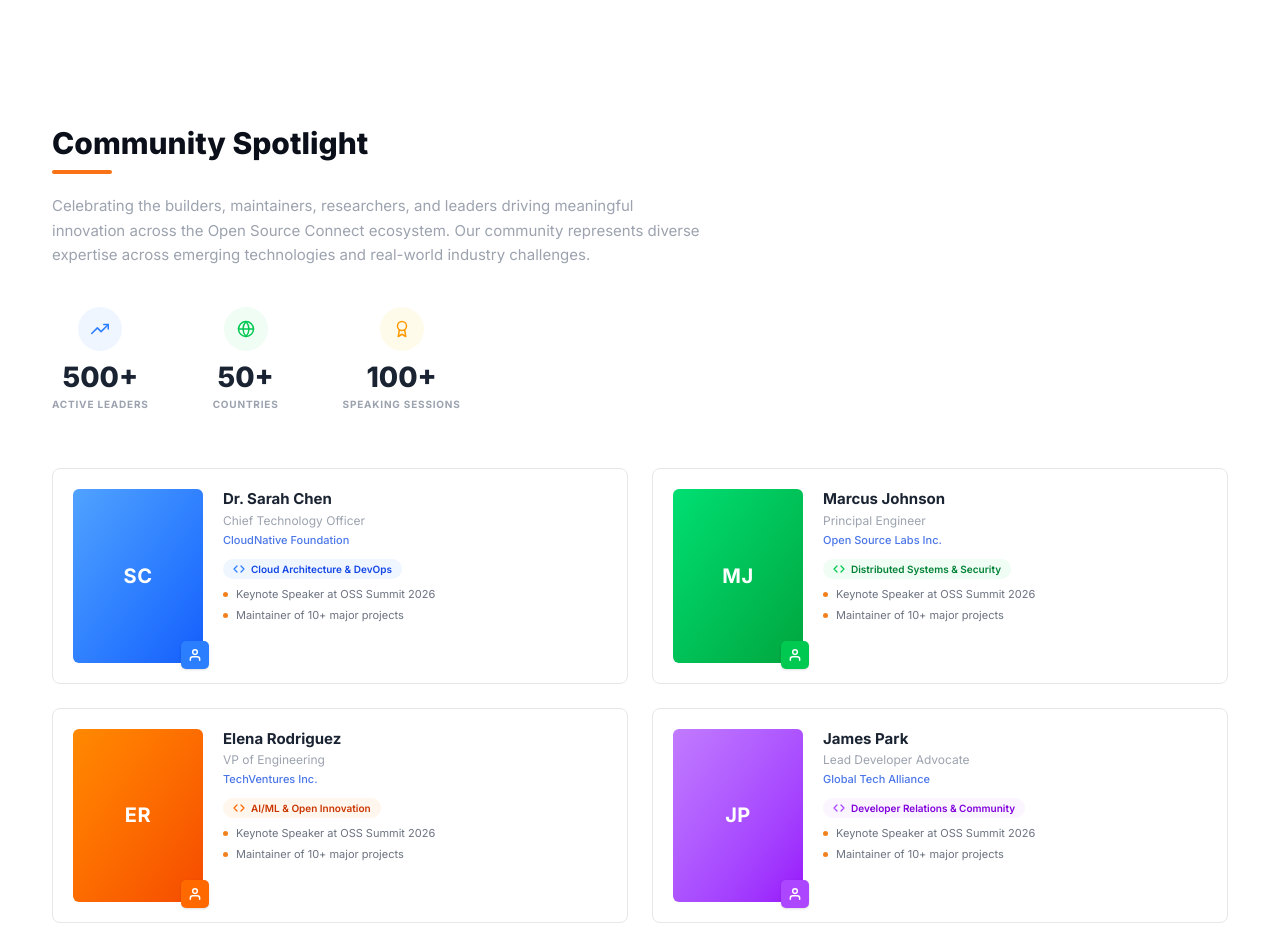
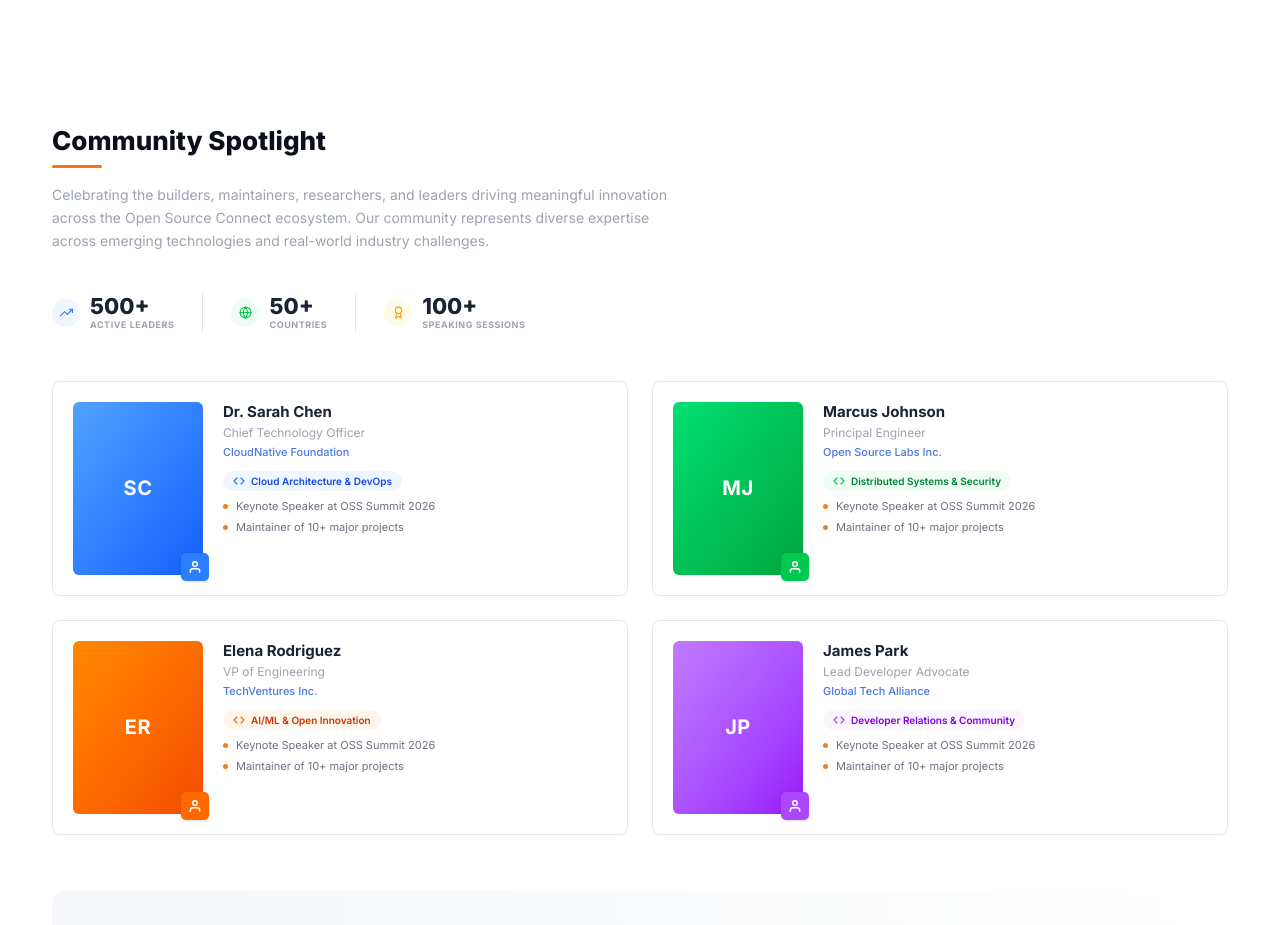
Before and after one commit to open-source-connect-01/OSC_India, a Next.js app: page / in a window 1280 px wide. Shown: the part 2500-3425 px from the top of the page. Built offline with nearby package versions, Linux system fonts and the light colour scheme.

Commit message:
FIXED HERO

```diff
--- a/src/components/AboutOverlay.tsx
+++ b/src/components/AboutOverlay.tsx
@@ -43,7 +43,7 @@ export default function AboutOverlay({ isOpen, onClose }: AboutOverlayProps) {
         className="fixed inset-x-0 z-50 shadow-2xl animate-slideDown overflow-y-auto"
         style={{ top: "110px", maxHeight: "calc(100vh - 110px)" }}
       >
-        <div className="w-full bg-white min-h-[calc(100vh-110px)]">
+        <div className="w-full bg-white">
           {/* Sticky back button bar */}
           <div className="sticky top-0 z-10 border-b border-gray-100 bg-white/95 backdrop-blur-sm">
             <div className="max-w-[1240px] mx-auto pl-6 lg:pl-8 pr-6 lg:pr-8 py-4 flex justify-start">
@@ -63,7 +63,7 @@ export default function AboutOverlay({ isOpen, onClose }: AboutOverlayProps) {
 
           {/* ---------- MAIN VIEW ---------- */}
           {subview === "main" && (
-            <>
+            <div className="min-h-[calc(100vh-110px)]">
               <div className="max-w-[1240px] mx-auto pl-6 lg:pl-8 pr-12 lg:pr-14 py-10 lg:py-12">
                 <div className="grid md:grid-cols-12 gap-x-8 gap-y-10">
                   {/* --- Column 1 (wider): Image + About OSC --- */}
@@ -224,7 +224,7 @@ export default function AboutOverlay({ isOpen, onClose }: AboutOverlayProps) {
                   </div>
                 </div>
               </div>
-            </>
+            </div>
           )}
 
           {/* ---------- MENTORS & SPEAKERS SUBVIEW ---------- */}
--- a/src/components/CommunitySpotlightSection.tsx
+++ b/src/components/CommunitySpotlightSection.tsx
@@ -121,11 +121,11 @@ export default function CommunitySpotlightSection() {
       <div className="max-w-[1240px] mx-auto px-6 lg:px-8 py-16 lg:py-20">
         {/* Heading */}
         <div className="mb-10">
-          <h2 className="text-[28px] lg:text-[30px] font-extrabold text-[#0B0F1A] leading-tight">
+          <h2 className="text-[24px] lg:text-[26px] font-extrabold text-[#0B0F1A] leading-tight">
             Community Spotlight
           </h2>
-          <div className="w-[60px] h-[4px] bg-accent-orange rounded-full mt-2 mb-5" />
-          <p className="max-w-[650px] text-[15px] text-gray-400 leading-relaxed mt-3">
+          <div className="w-[50px] h-[3px] bg-accent-orange rounded-full mt-2 mb-4" />
+          <p className="max-w-[620px] text-[14px] text-gray-400 leading-relaxed mt-3">
             Celebrating the builders, maintainers, researchers, and leaders
             driving meaningful innovation across the Open Source Connect
             ecosystem. Our community represents diverse expertise across
@@ -133,42 +133,56 @@ export default function CommunitySpotlightSection() {
           </p>
         </div>
 
-        {/* Stats Row */}
-        <div className="flex flex-wrap gap-x-12 sm:gap-x-16 gap-y-8 mb-12 lg:mb-14">
+        {/* Stats Row — compact inline layout */}
+        <div className="flex items-center gap-0 mb-10 lg:mb-12">
           {/* Stat 1 — Blue / Growth */}
-          <div className="flex flex-col items-center text-center">
-            <div className="w-11 h-11 rounded-full bg-blue-50 flex items-center justify-center mb-3">
-              <TrendingUpIcon className="text-blue-500 w-[18px] h-[18px]" />
+          <div className="flex items-center gap-2.5">
+            <div className="w-7 h-7 rounded-full bg-blue-50 flex items-center justify-center shrink-0">
+              <TrendingUpIcon className="text-blue-500 w-[13px] h-[13px]" />
             </div>
-            <div className="text-[26px] sm:text-[28px] font-extrabold text-navy-deep leading-none">
+            <div>
+              <div className="text-[20px] sm:text-[22px] font-extrabold text-navy-deep leading-none">
                 500+
               </div>
-            <div className="text-[10px] font-bold tracking-[0.08em] text-gray-400 uppercase mt-1.5">
+              <div className="text-[9px] font-bold tracking-[0.06em] text-gray-400 uppercase mt-0.5 leading-tight">
                 Active Leaders
               </div>
             </div>
+          </div>
+
+          {/* Divider */}
+          <div className="w-px h-10 bg-gray-200 mx-5 lg:mx-7 shrink-0" />
+
           {/* Stat 2 — Green / Globe */}
-          <div className="flex flex-col items-center text-center">
-            <div className="w-11 h-11 rounded-full bg-green-50 flex items-center justify-center mb-3">
-              <GlobeIcon className="text-green-500 w-[18px] h-[18px]" />
+          <div className="flex items-center gap-2.5">
+            <div className="w-7 h-7 rounded-full bg-green-50 flex items-center justify-center shrink-0">
+              <GlobeIcon className="text-green-500 w-[13px] h-[13px]" />
             </div>
-            <div className="text-[26px] sm:text-[28px] font-extrabold text-navy-deep leading-none">
+            <div>
+              <div className="text-[20px] sm:text-[22px] font-extrabold text-navy-deep leading-none">
                 50+
               </div>
-            <div className="text-[10px] font-bold tracking-[0.08em] text-gray-400 uppercase mt-1.5">
+              <div className="text-[9px] font-bold tracking-[0.06em] text-gray-400 uppercase mt-0.5 leading-tight">
                 Countries
               </div>
             </div>
+          </div>
+
+          {/* Divider */}
+          <div className="w-px h-10 bg-gray-200 mx-5 lg:mx-7 shrink-0" />
+
           {/* Stat 3 — Amber / Medal */}
-          <div className="flex flex-col items-center text-center">
-            <div className="w-11 h-11 rounded-full bg-amber-50 flex items-center justify-center mb-3">
-              <MedalIcon className="text-amber-500 w-[18px] h-[18px]" />
+          <div className="flex items-center gap-2.5">
+            <div className="w-7 h-7 rounded-full bg-amber-50 flex items-center justify-center shrink-0">
+              <MedalIcon className="text-amber-500 w-[13px] h-[13px]" />
             </div>
-            <div className="text-[26px] sm:text-[28px] font-extrabold text-navy-deep leading-none">
+            <div>
+              <div className="text-[20px] sm:text-[22px] font-extrabold text-navy-deep leading-none">
                 100+
               </div>
-            <div className="text-[10px] font-bold tracking-[0.08em] text-gray-400 uppercase mt-1.5">
+              <div className="text-[9px] font-bold tracking-[0.06em] text-gray-400 uppercase mt-0.5 leading-tight">
                 Speaking Sessions
+              </div>
             </div>
           </div>
         </div>
```
Lines whose indentation alone changed are shown as unchanged.
